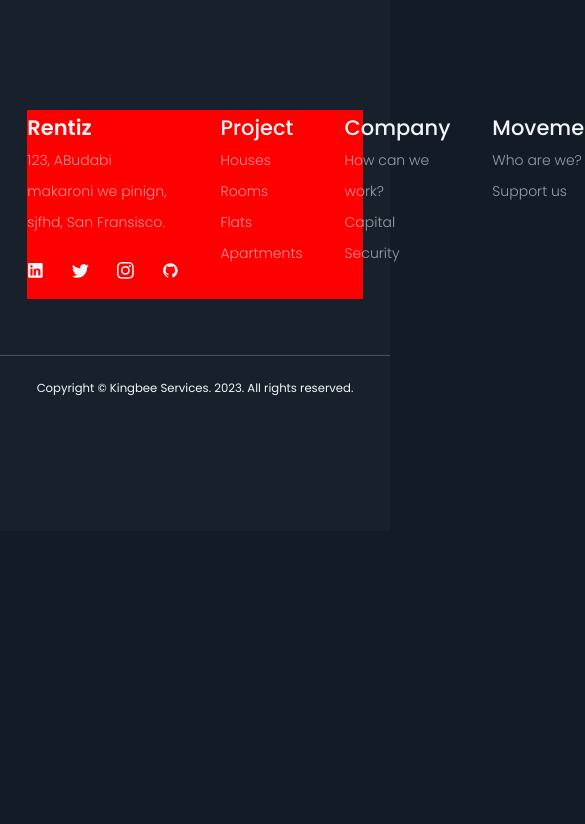
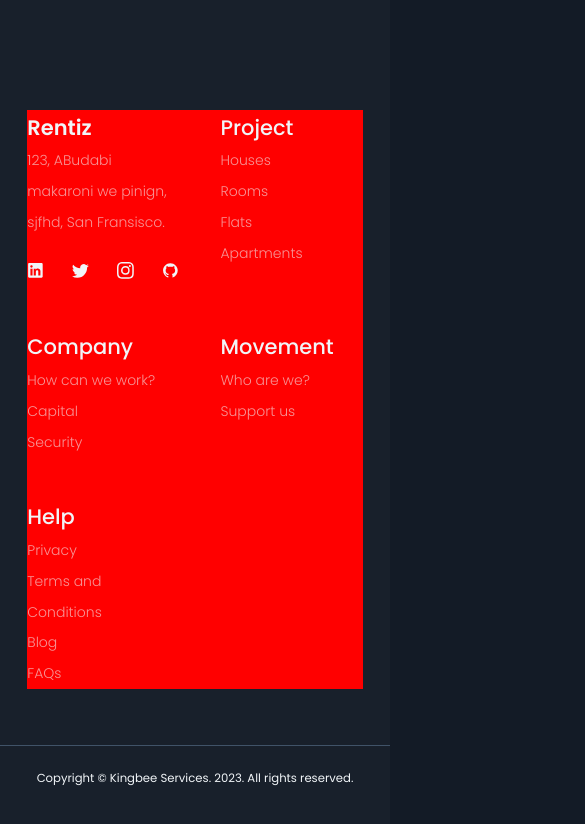
Before and after one commit to kingbee1/rentiz, a React (Vite) app: page / in a window 390 px wide. Shown: the part 4962-5786 px from the top of the page, 585 px wide, since content can reach past the window. Before the commit the page ends 5493 px from the top, so only its background shows below. Built offline with nearby package versions, Linux system fonts and the light colour scheme.

Commit message:
tablet view of footer

```diff
--- a/src/App.css
+++ b/src/App.css
@@ -418,6 +418,10 @@ footer h4{
         width: 81%;
     }
 
+    /* footer */
+    .footer__container {
+        grid-template-columns: 1fr 1fr;
+    }
 
 }
 
```
